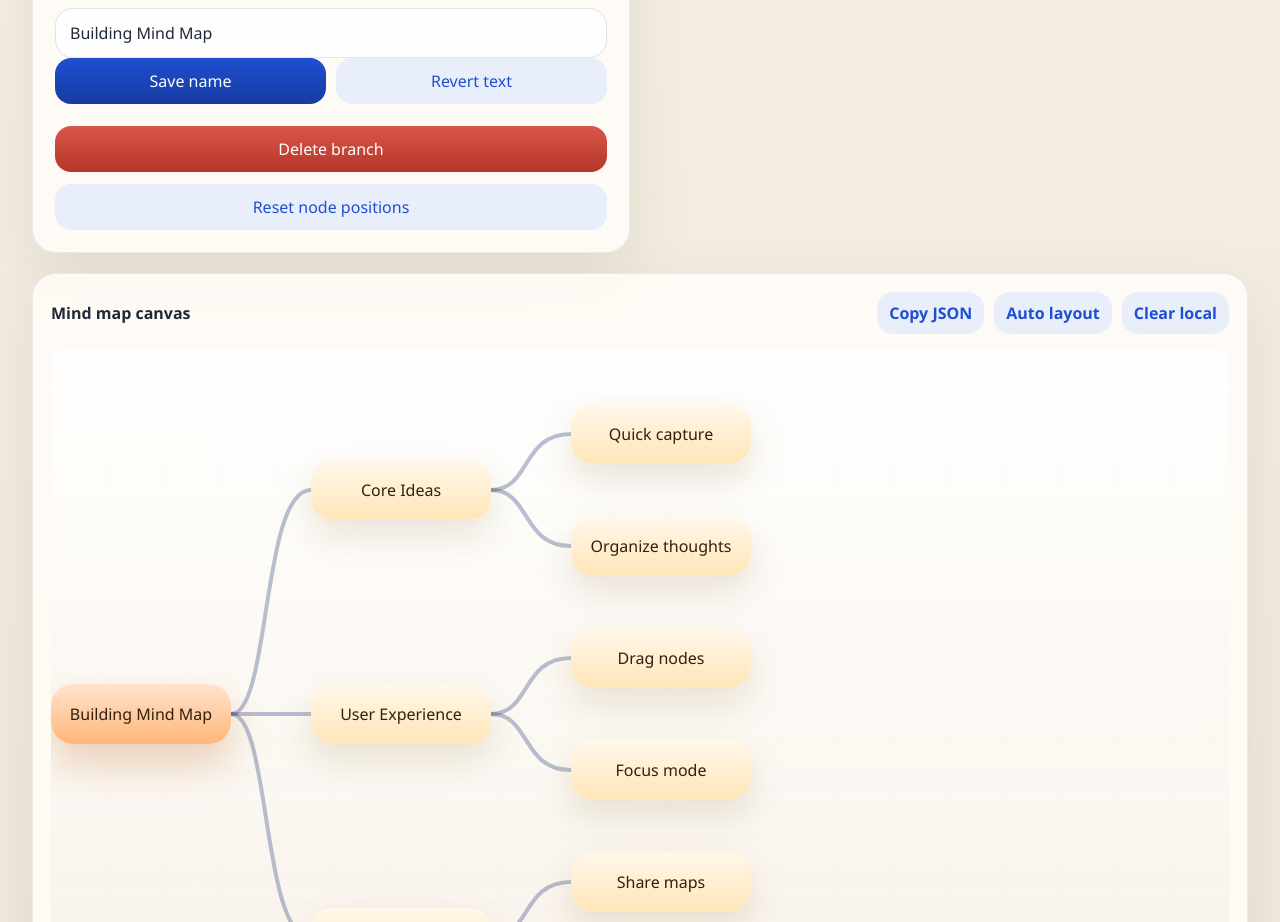
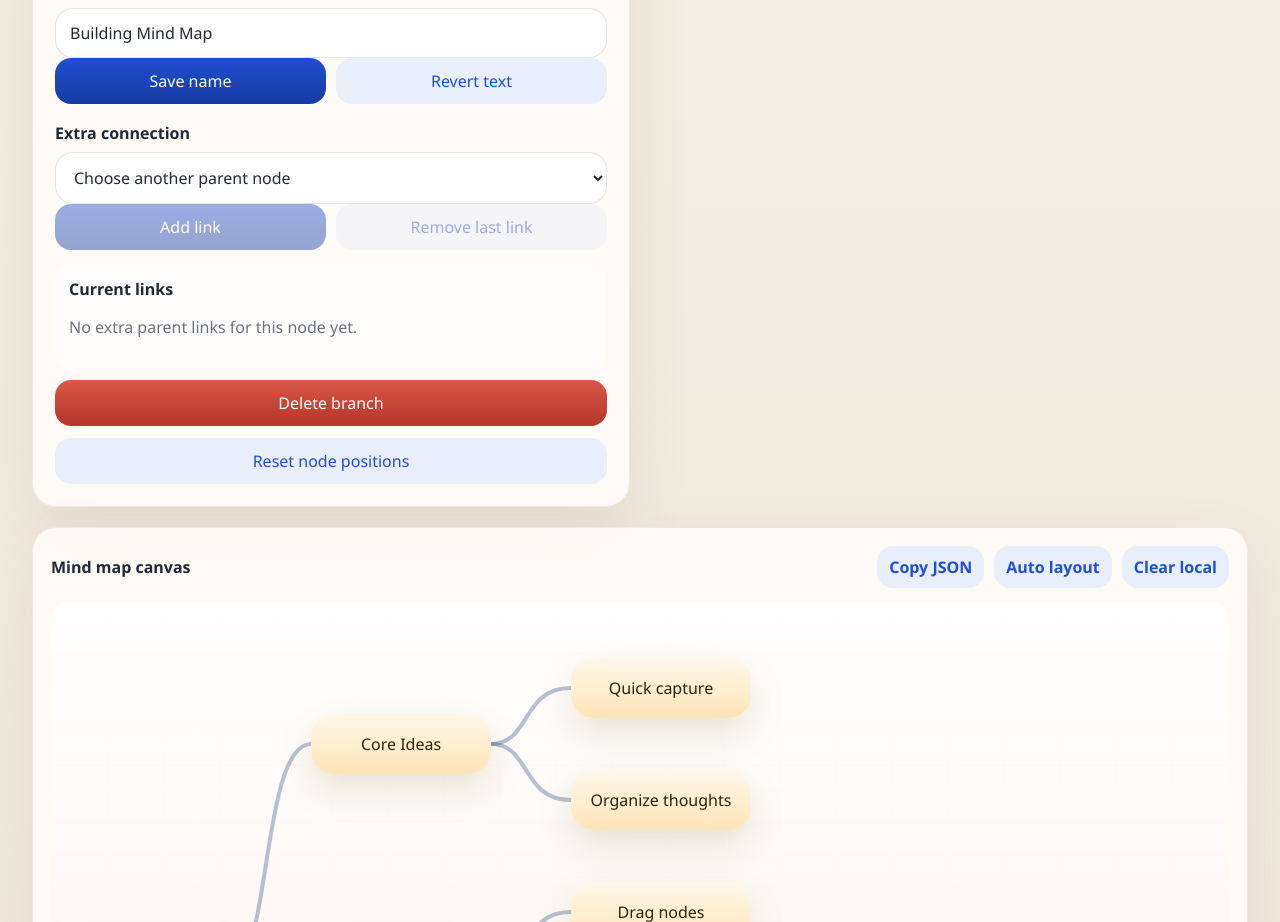
Before and after one commit to victorrrko55-beep/mindmapapp, a Next.js app: page / in a window 1280 px wide. Shown: the part 1380-2302 px from the top of the page. Built offline with nearby package versions, Linux system fonts and the light colour scheme.

Commit message:
Add cross-links between mind map nodes

```diff
--- a/src/app/page.tsx
+++ b/src/app/page.tsx
@@ -11,9 +11,16 @@ type MindMapNode = {
   y?: number;
 };
 
+type MindMapEdge = {
+  id: string;
+  fromNodeId: string;
+  toNodeId: string;
+};
+
 type MindMapDocument = {
   title: string;
   nodes: MindMapNode[];
+  edges: MindMapEdge[];
 };
 
 type PositionedNode = MindMapNode & {
@@ -47,6 +54,7 @@ const INITIAL_DOCUMENT: MindMapDocument = {
     { id: "share", label: "Share maps", parentId: "features" },
     { id: "export", label: "Export JSON", parentId: "features" },
   ],
+  edges: [],
 };
 
 function createId() {
@@ -96,6 +104,28 @@ function normalizeNodes(value: unknown) {
   return normalized;
 }
 
+function normalizeEdges(value: unknown, nodes: MindMapNode[]) {
+  if (!Array.isArray(value)) {
+    return [];
+  }
+
+  const nodeIds = new Set(nodes.map((node) => node.id));
+
+  return value
+    .filter((item): item is Partial<MindMapEdge> => Boolean(item) && typeof item === "object")
+    .map((edge) => ({
+      id: typeof edge.id === "string" ? edge.id : createId(),
+      fromNodeId: typeof edge.fromNodeId === "string" ? edge.fromNodeId : "",
+      toNodeId: typeof edge.toNodeId === "string" ? edge.toNodeId : "",
+    }))
+    .filter(
+      (edge) =>
+        edge.fromNodeId !== edge.toNodeId &&
+        nodeIds.has(edge.fromNodeId) &&
+        nodeIds.has(edge.toNodeId)
+    );
+}
+
 function normalizeDocument(value: unknown): MindMapDocument | null {
   if (Array.isArray(value)) {
     const nodes = normalizeNodes(value);
@@ -104,6 +134,7 @@ function normalizeDocument(value: unknown): MindMapDocument | null {
       ? {
           title: nodes.find((node) => node.parentId === null)?.label ?? "My Mind Map",
           nodes,
+          edges: [],
         }
       : null;
   }
@@ -119,12 +150,15 @@ function normalizeDocument(value: unknown): MindMapDocument | null {
     return null;
   }
 
+  const edges = normalizeEdges(candidate.edges, nodes);
+
   return {
     title:
       typeof candidate.title === "string" && candidate.title.trim()
         ? candidate.title.trim()
         : nodes.find((node) => node.parentId === null)?.label ?? "My Mind Map",
     nodes,
+    edges,
   };
 }
 
@@ -216,8 +250,10 @@ function upsertSummary(items: CloudMapSummary[], nextItem: CloudMapSummary) {
 export default function HomePage() {
   const [title, setTitle] = useState(INITIAL_DOCUMENT.title);
   const [nodes, setNodes] = useState<MindMapNode[]>(INITIAL_DOCUMENT.nodes);
+  const [edges, setEdges] = useState<MindMapEdge[]>(INITIAL_DOCUMENT.edges);
   const [selectedId, setSelectedId] = useState<string>("root");
   const [draftLabel, setDraftLabel] = useState(INITIAL_DOCUMENT.nodes[0]?.label ?? "");
+  const [linkTargetId, setLinkTargetId] = useState("");
   const [importValue, setImportValue] = useState("");
   const [statusMessage, setStatusMessage] = useState("Map autosaves in this browser.");
   const [hasLoaded, setHasLoaded] = useState(false);
@@ -239,6 +275,12 @@ export default function HomePage() {
     [layout.positionedNodes]
   );
   const selectedNode = nodes.find((node) => node.id === selectedId) ?? null;
+  const selectedCrossLinks = edges.filter((edge) => edge.fromNodeId === selectedId);
+  const availableLinkTargets = nodes.filter(
+    (node) =>
+      node.id !== selectedId &&
+      !selectedCrossLinks.some((edge) => edge.toNodeId === node.id)
+  );
   const rootCount = nodes.filter((node) => node.parentId === null).length;
   const leafCount = nodes.filter((node) => !nodes.some((item) => item.parentId === node.id)).length;
   const manualPositionCount = nodes.filter(
@@ -264,6 +306,7 @@ export default function HomePage() {
 
   useEffect(() => {
     setDraftLabel(selectedNode?.label ?? "");
+    setLinkTargetId("");
   }, [selectedNode]);
 
   useEffect(() => {
@@ -278,6 +321,7 @@ export default function HomePage() {
         if (normalized) {
           setTitle(normalized.title);
           setNodes(normalized.nodes);
+          setEdges(normalized.edges);
           setSelectedId(normalized.nodes[0]?.id ?? "root");
           setStatusMessage("Loaded your saved local mind map.");
         }
@@ -312,7 +356,7 @@ export default function HomePage() {
       return;
     }
 
-    window.localStorage.setItem(STORAGE_KEY, JSON.stringify({ title, nodes }));
+    window.localStorage.setItem(STORAGE_KEY, JSON.stringify({ title, nodes, edges }));
     window.localStorage.setItem(
       PROFILE_KEY,
       JSON.stringify({
@@ -322,7 +366,7 @@ export default function HomePage() {
         activeCloudMapId,
       })
     );
-  }, [activeCloudMapId, email, hasLoaded, name, nodes, syncEnabled, title]);
+  }, [activeCloudMapId, edges, email, hasLoaded, name, nodes, syncEnabled, title]);
 
   async function authorizedFetch(input: string, init?: RequestInit) {
     const headers = new Headers(init?.headers);
@@ -390,6 +434,7 @@ export default function HomePage() {
     const payload = {
       title: title.trim() || "My Mind Map",
       nodes,
+      edges,
     };
 
     const response = await authorizedFetch(mapId ? `/api/mind-maps/${mapId}` : "/api/mind-maps", {
@@ -398,7 +443,7 @@ export default function HomePage() {
       body: JSON.stringify(payload),
     });
     const body = (await response.json()) as {
-      map?: { id: string; title: string; updatedAt: string; nodes: MindMapNode[] };
+      map?: { id: string; title: string; updatedAt: string; nodes: MindMapNode[]; edges?: MindMapEdge[] };
       error?: string;
     };
 
@@ -421,7 +466,7 @@ export default function HomePage() {
   async function loadCloudMap(mapId: string) {
     const response = await authorizedFetch(`/api/mind-maps/${mapId}`);
     const body = (await response.json()) as {
-      map?: { id: string; title: string; nodes: unknown; updatedAt: string };
+      map?: { id: string; title: string; nodes: unknown; edges?: unknown; updatedAt: string };
       error?: string;
     };
 
@@ -432,6 +477,7 @@ export default function HomePage() {
     const normalized = normalizeDocument({
       title: body.map.title,
       nodes: body.map.nodes,
+      edges: body.map.edges,
     });
 
     if (!normalized) {
@@ -441,6 +487,7 @@ export default function HomePage() {
     skipCloudSaveRef.current = true;
     setTitle(normalized.title);
     setNodes(normalized.nodes);
+    setEdges(normalized.edges);
     setSelectedId(normalized.nodes[0]?.id ?? "root");
     setActiveCloudMapId(body.map.id);
     setCloudStatus(`Loaded cloud map updated ${new Date(body.map.updatedAt).toLocaleString()}.`);
@@ -482,7 +529,7 @@ export default function HomePage() {
     }, 1200);
 
     return () => window.clearTimeout(timer);
-  }, [activeCloudMapId, email, hasLoaded, nodes, syncEnabled, title]);
+  }, [activeCloudMapId, edges, email, hasLoaded, nodes, syncEnabled, title]);
 
   useEffect(() => {
     if (!syncEnabled || !email.trim()) {
@@ -570,7 +617,7 @@ export default function HomePage() {
     window.addEventListener("keydown", handler);
 
     return () => window.removeEventListener("keydown", handler);
-  }, [activeCloudMapId, email, selectedNode, syncEnabled, title, nodes]);
+  }, [activeCloudMapId, edges, email, selectedNode, syncEnabled, title, nodes]);
 
   const addNode = (parentId: string | null) => {
     const newNode: MindMapNode = {
@@ -610,15 +657,60 @@ export default function HomePage() {
     const fallback = selectedNode.parentId ?? nodes.find((node) => node.id !== selectedNode.id)?.id ?? "";
 
     setNodes((current) => current.filter((node) => !idsToDelete.has(node.id)));
+    setEdges((current) =>
+      current.filter(
+        (edge) => !idsToDelete.has(edge.fromNodeId) && !idsToDelete.has(edge.toNodeId)
+      )
+    );
     setSelectedId(fallback);
     setStatusMessage(`Removed "${selectedNode.label}" and its branch.`);
+  };
+
+  const addCrossLink = () => {
+    if (!selectedNode || !linkTargetId) {
+      return;
+    }
+
+    if (
+      edges.some(
+        (edge) => edge.fromNodeId === selectedNode.id && edge.toNodeId === linkTargetId
+      )
+    ) {
+      setStatusMessage("That cross-link already exists.");
+      return;
+    }
+
+    const target = nodes.find((node) => node.id === linkTargetId);
+
+    if (!target) {
+      setStatusMessage("Choose a valid node to link to.");
+      return;
+    }
+
+    setEdges((current) => [
+      ...current,
+      {
+        id: createId(),
+        fromNodeId: selectedNode.id,
+        toNodeId: linkTargetId,
+      },
+    ]);
+    setLinkTargetId("");
+    setStatusMessage(`Linked "${selectedNode.label}" to "${target.label}".`);
+  };
+
+  const removeCrossLink = (edgeId: string) => {
+    setEdges((current) => current.filter((edge) => edge.id !== edgeId));
+    setStatusMessage("Removed extra connection.");
   };
 
   const resetDemo = () => {
     skipCloudSaveRef.current = true;
     setTitle(INITIAL_DOCUMENT.title);
     setNodes(INITIAL_DOCUMENT.nodes);
+    setEdges(INITIAL_DOCUMENT.edges);
     setSelectedId("root");
+    setLinkTargetId("");
     setImportValue("");
     setStatusMessage("Reset to the starter demo map.");
   };
@@ -645,6 +737,7 @@ export default function HomePage() {
       skipCloudSaveRef.current = true;
       setTitle(normalized.title);
       setNodes(normalized.nodes);
+      setEdges(normalized.edges);
       setSelectedId(normalized.nodes[0]?.id ?? "root");
       setStatusMessage("Imported a new map from JSON.");
     } catch {
@@ -711,7 +804,7 @@ export default function HomePage() {
     setStatusMessage(`Renamed node to "${trimmed}".`);
   };
 
-  const exportPayload = JSON.stringify({ title, nodes }, null, 2);
+  const exportPayload = JSON.stringify({ title, nodes, edges }, null, 2);
 
   return (
     <main className="page-shell">
@@ -921,6 +1014,60 @@ export default function HomePage() {
               </button>
             </div>
 
+            <label className="field-label" htmlFor="cross-link-target">
+              Extra connection
+            </label>
+            <select
+              id="cross-link-target"
+              value={linkTargetId}
+              onChange={(event) => setLinkTargetId(event.target.value)}
+            >
+              <option value="">Choose another parent node</option>
+              {availableLinkTargets.map((node) => (
+                <option key={node.id} value={node.id}>
+                  {node.label}
+                </option>
+              ))}
+            </select>
+
+            <div className="button-row">
+              <button disabled={!selectedNode || !linkTargetId} onClick={addCrossLink} type="button">
+                Add link
+              </button>
+              <button
+                className="ghost-button"
+                disabled={!selectedCrossLinks.length}
+                onClick={() => removeCrossLink(selectedCrossLinks[selectedCrossLinks.length - 1].id)}
+                type="button"
+              >
+                Remove last link
+              </button>
+            </div>
+
+            <div className="link-list">
+              <strong>Current links</strong>
+              {selectedCrossLinks.length === 0 ? (
+                <p className="helper-text">No extra parent links for this node yet.</p>
+              ) : (
+                selectedCrossLinks.map((edge) => {
+                  const target = nodes.find((node) => node.id === edge.toNodeId);
+
+                  return (
+                    <div className="link-row" key={edge.id}>
+                      <span>{target?.label ?? edge.toNodeId}</span>
+                      <button
+                        className="ghost-button compact-button"
+                        onClick={() => removeCrossLink(edge.id)}
+                        type="button"
+                      >
+                        Remove
+                      </button>
+                    </div>
+                  );
+                })
+              )}
+            </div>
+
             <button
               className="danger-button"
               disabled={!selectedNode}
@@ -1010,6 +1157,27 @@ export default function HomePage() {
                       } ${parent.y + NODE_HEIGHT / 2}, ${node.x - 50} ${node.y + NODE_HEIGHT / 2}, ${
                         node.x
                       } ${node.y + NODE_HEIGHT / 2}`}
+                    />
+                  );
+                })}
+
+                {edges.map((edge) => {
+                  const fromNode = positionedById.get(edge.fromNodeId);
+                  const toNode = positionedById.get(edge.toNodeId);
+
+                  if (!fromNode || !toNode) {
+                    return null;
+                  }
+
+                  return (
+                    <path
+                      className="cross-link"
+                      key={edge.id}
+                      d={`M ${fromNode.x + NODE_WIDTH} ${fromNode.y + NODE_HEIGHT / 2} C ${
+                        fromNode.x + NODE_WIDTH + 80
+                      } ${fromNode.y + NODE_HEIGHT / 2 - 28}, ${toNode.x - 80} ${
+                        toNode.y + NODE_HEIGHT / 2 - 28
+                      }, ${toNode.x} ${toNode.y + NODE_HEIGHT / 2}`}
                     />
                   );
                 })}
@@ -1259,6 +1427,26 @@ export default function HomePage() {
           border-top: 1px solid rgba(31, 41, 55, 0.08);
         }
 
+        .link-list {
+          margin-top: 14px;
+          padding: 14px;
+          border-radius: 18px;
+          background: rgba(255, 255, 255, 0.64);
+        }
+
+        .link-row {
+          display: flex;
+          justify-content: space-between;
+          gap: 12px;
+          align-items: center;
+          margin-top: 10px;
+        }
+
+        .compact-button {
+          padding: 8px 10px;
+          white-space: nowrap;
+        }
+
         .canvas-toolbar {
           display: flex;
           justify-content: space-between;
@@ -1315,6 +1503,12 @@ export default function HomePage() {
           stroke: rgba(28, 52, 117, 0.3);
           stroke-width: 4;
           stroke-linecap: round;
+        }
+
+        .connection-layer path.cross-link {
+          stroke: rgba(208, 98, 38, 0.72);
+          stroke-width: 3;
+          stroke-dasharray: 10 9;
         }
 
         .mind-node {
--- a/src/server/services/mind-map.service.impl.ts
+++ b/src/server/services/mind-map.service.impl.ts
@@ -11,18 +11,67 @@ type MindMapNode = {
   y?: number;
 };
 
+type MindMapEdge = {
+  id: string;
+  fromNodeId: string;
+  toNodeId: string;
+};
+
 type CreateMindMapInput = {
   title: string;
   nodes: MindMapNode[];
+  edges: MindMapEdge[];
 };
 
 type UpdateMindMapInput = {
   title?: string;
   nodes?: MindMapNode[];
+  edges?: MindMapEdge[];
 };
 
-function serializeNodes(nodes: MindMapNode[]) {
-  return nodes as Prisma.InputJsonValue;
+function serializeDocument(nodes: MindMapNode[], edges: MindMapEdge[]) {
+  return {
+    nodes,
+    edges,
+  } as Prisma.InputJsonValue;
+}
+
+function deserializeDocument(value: Prisma.JsonValue) {
+  if (Array.isArray(value)) {
+    return {
+      nodes: value,
+      edges: [],
+    };
+  }
+
+  if (value && typeof value === "object" && "nodes" in value) {
+    const document = value as {
+      nodes?: Prisma.JsonValue;
+      edges?: Prisma.JsonValue;
+    };
+
+    return {
+      nodes: Array.isArray(document.nodes) ? document.nodes : [],
+      edges: Array.isArray(document.edges) ? document.edges : [],
+    };
+  }
+
+  return {
+    nodes: [],
+    edges: [],
+  };
+}
+
+function deserializeTypedDocument(value: Prisma.JsonValue): {
+  nodes: MindMapNode[];
+  edges: MindMapEdge[];
+} {
+  const document = deserializeDocument(value);
+
+  return {
+    nodes: document.nodes as MindMapNode[],
+    edges: document.edges as MindMapEdge[],
+  };
 }
 
 function mapMindMap(item: {
@@ -32,10 +81,13 @@ function mapMindMap(item: {
   createdAt: Date;
   updatedAt: Date;
 }) {
+  const document = deserializeTypedDocument(item.nodes);
+
   return {
     id: item.id,
     title: item.title,
-    nodes: item.nodes,
+    nodes: document.nodes,
+    edges: document.edges,
     createdAt: item.createdAt.toISOString(),
     updatedAt: item.updatedAt.toISOString(),
   };
@@ -88,7 +140,7 @@ export class PrismaMindMapService {
       data: {
         ownerId,
         title: input.title,
-        nodes: serializeNodes(input.nodes),
+        nodes: serializeDocument(input.nodes, input.edges),
       },
     });
 
@@ -112,13 +164,17 @@ export class PrismaMindMapService {
   }
 
   async updateMindMap(mapId: string, ownerId: string, input: UpdateMindMapInput) {
-    await this.getMindMap(mapId, ownerId);
+    const current = await this.getMindMap(mapId, ownerId);
 
     const item = await mindMapModel.update({
       where: { id: mapId },
       data: {
         ...(input.title ? { title: input.title } : {}),
-        ...(input.nodes ? { nodes: serializeNodes(input.nodes) } : {}),
+        ...(input.nodes || input.edges
+          ? {
+              nodes: serializeDocument(input.nodes ?? current.map.nodes, input.edges ?? current.map.edges),
+            }
+          : {}),
       },
     });
 
--- a/src/types/api/mind-map.ts
+++ b/src/types/api/mind-map.ts
@@ -10,12 +10,20 @@ export const mindMapNodeSchema = z.object({
   y: z.number().finite().optional(),
 });
 
+export const mindMapEdgeSchema = z.object({
+  id: nonEmptyString,
+  fromNodeId: nonEmptyString,
+  toNodeId: nonEmptyString,
+});
+
 export const createMindMapSchema = z.object({
   title: nonEmptyString,
   nodes: z.array(mindMapNodeSchema).min(1),
+  edges: z.array(mindMapEdgeSchema).default([]),
 });
 
 export const updateMindMapSchema = z.object({
   title: optionalTrimmedString,
   nodes: z.array(mindMapNodeSchema).min(1).optional(),
+  edges: z.array(mindMapEdgeSchema).optional(),
 });
```
